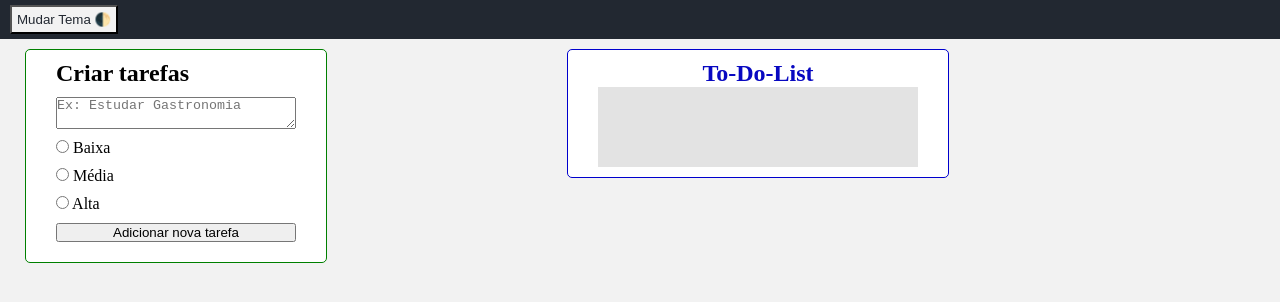
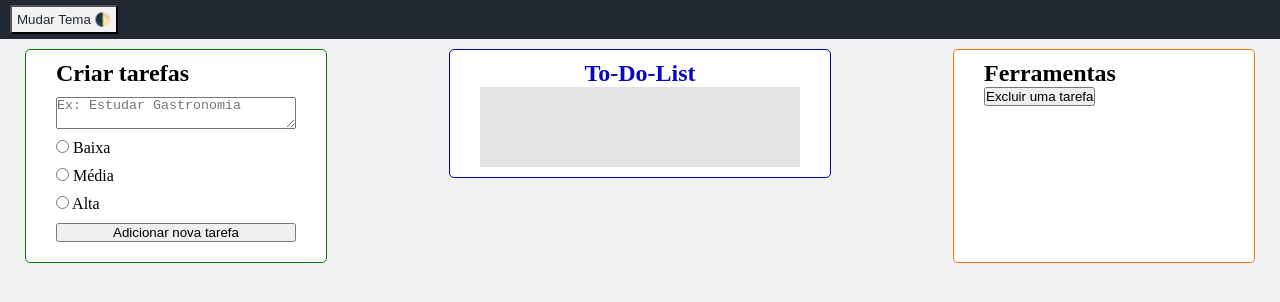
Before and after one commit to daniel1773/To-Do-List, a plain HTML site: page index.html in a window 1280 px wide. Drawn offline with Linux system fonts and the light colour scheme.

Commit message:
Criando botões de excluir

```diff
--- a/app.js
+++ b/app.js
@@ -1,3 +1,4 @@
+// Adicionando novas tarefas
 const error = document.getElementById("error");
 const ul_tarefas = document.getElementById("tarefas");
 const nome_tarefa = document.getElementById("nome_tarefa");
@@ -28,8 +29,30 @@ function add_tarefa(){
 }
 
 
+// Mudando tema claro/escuro
 const btn_tema = document.getElementById("btn-mudar-tema");
 
 btn_tema.addEventListener("click", ()=>{
     document.body.classList.toggle("dark");
 })
+
+
+// Excluindo tarefas
+function ativar_excluir_tarefas(){
+    ul_tarefas.classList.toggle("sem-marcador")
+
+    const li_tarefas = document.querySelectorAll("#tarefas li"); //seleciona todos os "li" da lista "tarefas"
+    const btn_X = document.querySelectorAll(".btn-delete");
+
+    if(btn_X.length === 0){
+        li_tarefas.forEach((li)=>{
+            const btn_delete = document.createElement("span");
+            btn_delete.textContent = "X";
+            btn_delete.classList.add("btn-delete");
+
+            li.prepend(btn_delete);
+        })
+    } else {
+        btn_X.forEach((X)=> X.remove())
+    }
+}
--- a/index.html
+++ b/index.html
@@ -41,6 +41,15 @@
 
             </div>
         </div>
+
+        <!--Div 3-->
+        <div id="div-ferramentas">
+            <h2>Ferramentas</h2>
+            <div>
+                <button id="ferramenta-excluir" onclick="ativar_excluir_tarefas()">Excluir uma tarefa</button>
+                <!--depois adicionar o botao "renomear tarefa"-->
+            </div>
+        </div>
     </main>
 </body>
 </html>
--- a/main.css
+++ b/main.css
@@ -1,3 +1,15 @@
+/*Temas Claro e Escuro*/
+:root {
+    --main-color: #f2f2f2;
+    --second-color: #222831;
+}
+
+.dark {
+    --main-color: #222831;
+    --second-color: #f2f2f2;
+}
+
+
 * {
     margin: 0;
     padding: 0;
@@ -23,28 +35,26 @@ main {
     width: auto;
     margin-top: 10px;
     margin-left: 25px;
+    margin-right: 25px;
     display: flex;
     align-items: flex-start; /*Apenas 'textarea' cresce*/
+    justify-content: space-between;
 }
 
-/*Temas Claro e Escuro*/
-:root {
-    --main-color: #f2f2f2;
-    --second-color: #222831;
+
+/*Em comun (divs)*/
+#div-adicionar-tarefa, #div-ferramentas {
+    width: 15rem;
+    min-height: 12rem;
+    background-color: white;
+    border-radius: 5px;
+    padding: 10px 30px;
 }
 
-.dark {
-    --main-color: #222831;
-    --second-color: #f2f2f2;
-}
 
 /*Div 1*/
 #div-adicionar-tarefa {
-    width: 15rem;
-    background-color: white;
     border: 1px solid green;
-    border-radius: 5px;
-    padding: 10px 30px;
     display: flex;
     flex-direction: column;
     gap: 10px;
@@ -57,6 +67,7 @@ textarea {
     font-weight: 700;
 }
 
+
 /*Div 2*/
 #container {
     width: 20rem;
@@ -65,7 +76,6 @@ textarea {
     color: rgb(8, 8, 193);
     border: 1px solid mediumblue;
     border-radius: 5px;
-    margin-left: 15em;
     padding: 10px 30px;
     text-align: center;
 }
@@ -78,12 +88,19 @@ ul {
     text-align: start;
     margin-left: 15px;
 }
+.sem-marcador {
+    list-style: none;
+}
 li {
     margin-bottom: 5px;
     text-transform: lowercase;
 }
 li::first-letter {
-    text-transform: uppercase;
+    text-transform: uppercase; /*apenas primeira letra como maiúscula*/
+}
+.btn-delete {
+    color: red;
+    font-weight: 600;
 }
 
 /*Prioridades*/
@@ -100,3 +117,9 @@ li::first-letter {
 .baixa {
     color: green;
 }
+
+
+/*Div 3*/
+#div-ferramentas {
+    border: 1px solid #f96d00;
+}
```
